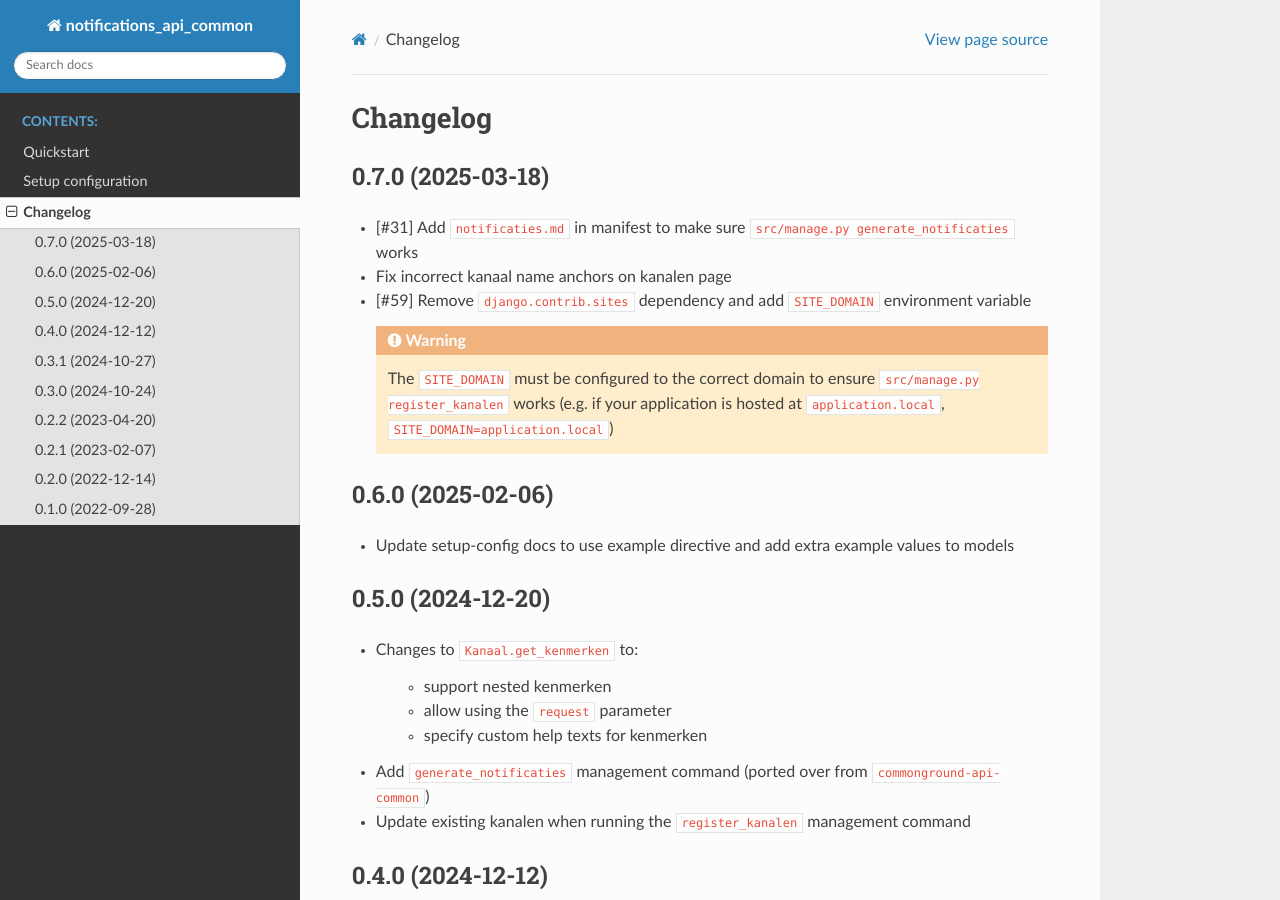
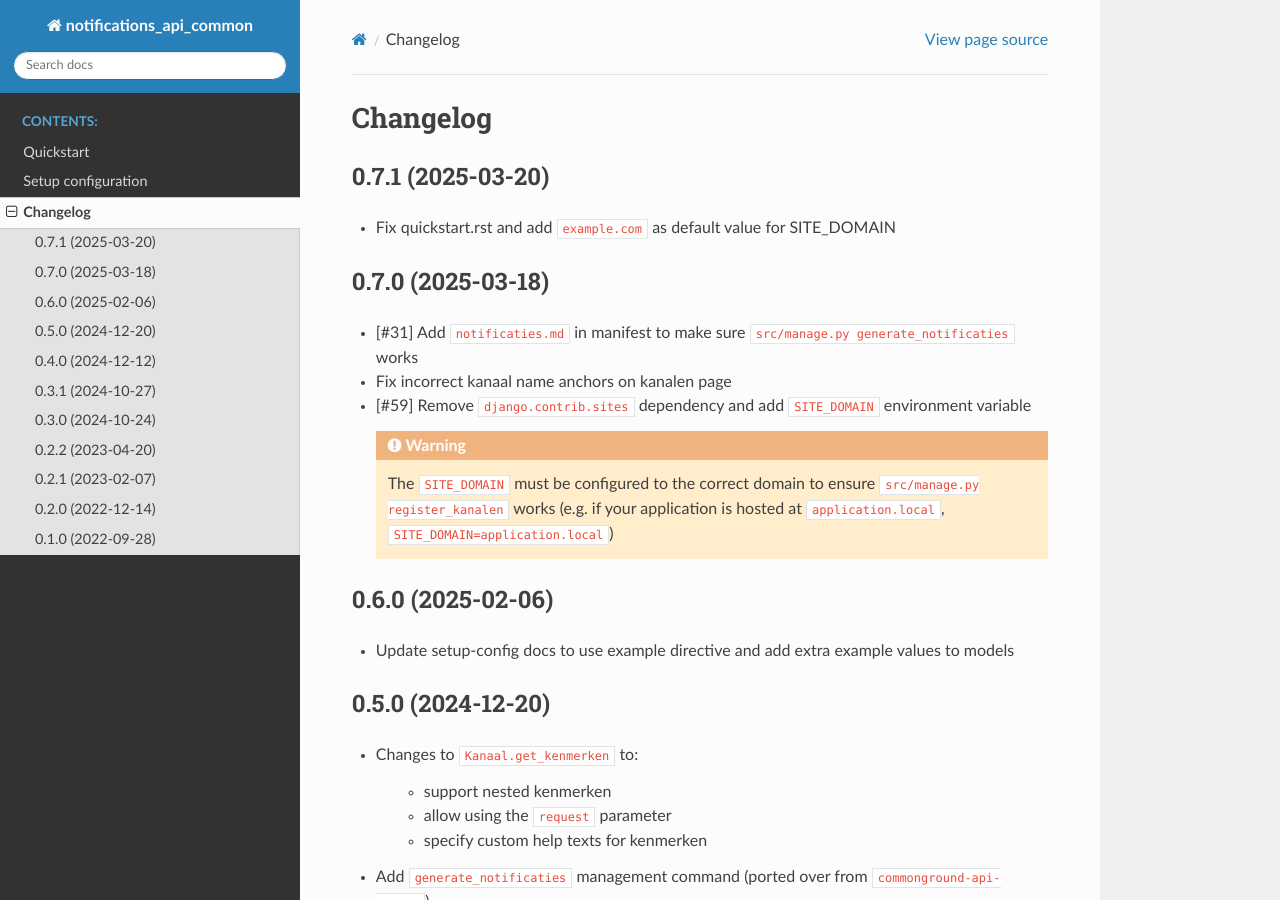
Before and after one commit to maykinmedia/notifications-api-common, a Sphinx documentation site: the page built from docs/changelog.rst, in a window 1280 px wide and 900 px high. Built offline with Sphinx 7.4.7 and the Read the Docs theme 3.1.0, drawn with Linux system fonts in a browser that asks for light colours.

Commit message:
:bookmark: Release 0.7.1

```diff
--- a/CHANGELOG.rst
+++ b/CHANGELOG.rst
@@ -1,6 +1,11 @@
 =========
 Changelog
 =========
+
+0.7.1 (2025-03-20)
+------------------
+
+* Fix quickstart.rst and add ``example.com`` as default value for SITE_DOMAIN
 
 0.7.0 (2025-03-18)
 ------------------
--- a/README.rst
+++ b/README.rst
@@ -1,7 +1,7 @@
 notifications-api-common
 ========================
 
-:Version: 0.7.0
+:Version: 0.7.1
 :Source: https://github.com/maykinmedia/notifications-api-common
 :Keywords: notifications, REST, API, Common Ground, ZGW
 :PythonVersion: 3.10
--- a/docs/conf.py
+++ b/docs/conf.py
@@ -29,7 +29,7 @@ copyright = "2022, Maykin Media"
 author = "Maykin Media"
 
 # The full version, including alpha/beta/rc tags
-release = "0.7.0"
+release = "0.7.1"
 
 
 # -- General configuration ---------------------------------------------------
--- a/setup.cfg
+++ b/setup.cfg
@@ -2,7 +2,7 @@
 # see http://setuptools.readthedocs.io/en/latest/setuptools.html#configuring-setup-using-setup-cfg-files
 [metadata]
 name = notifications-api-common
-version = 0.7.0
+version = 0.7.1
 description = Re-usable integration layer for the Common Ground Notifications API specification.
 long_description = file: README.rst
 url = https://github.com/maykinmedia/notifications-api-common
```
Also changed, not shown: .bumpversion.cfg, 2 other files.
